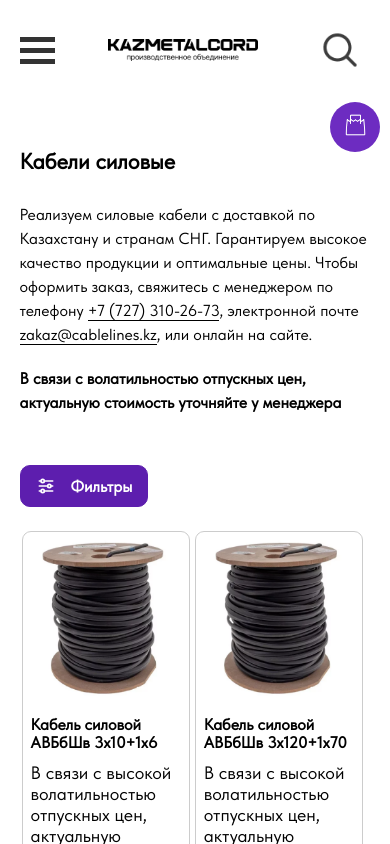
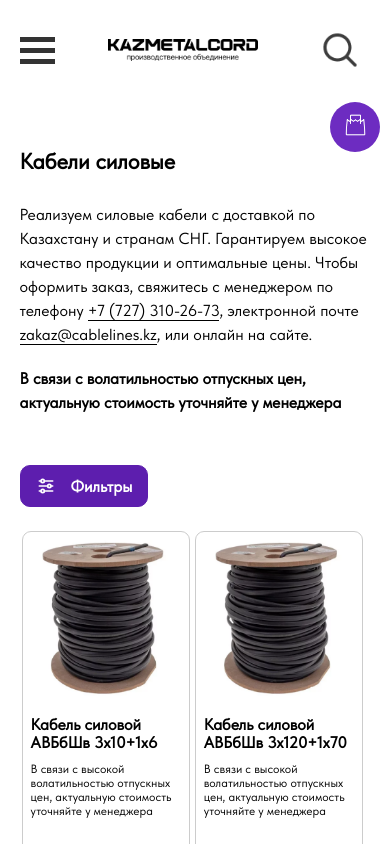
Before and after one commit to m-bikko/Kaz-Metal-Cord-Vite, a React (Vite) app: page /kabeli-silovye in a window 390 px wide. Shown: the top 844 px of the page. Built offline with nearby package versions, Linux system fonts and the light colour scheme.

Commit message:
Used Params

```diff
--- a/src/App.jsx
+++ b/src/App.jsx
@@ -53,6 +53,8 @@ function App() {
                 <Route path="transformatory" element={<TransformatoryPage/>}/>
                 <Route path="truby-kabel-kanaly" element={<TrubyKabelKanalyPage/>}/>
 
+                <Route path="search/:searchTerm" element={<SearchComponent/>}/>
+
                 <Route path="dostavka" element={<DeliveryPage/>}/>
                 <Route path="contacts" element={<Contacts/>}/>
                 <Route path="kak-kupit" element={<HowToBuyPage/>}/>
--- a/src/Layout.jsx
+++ b/src/Layout.jsx
@@ -1,21 +1,20 @@
 import React, {useState} from "react";
 import Nav from "./components/Nav/Nav.jsx";
 import Footer from "./components/Footer/Footer.jsx";
-import {Outlet} from "react-router-dom";
-import SearchComponent from "./components/SearchComponent/SearchComponent";
+import {Outlet, useNavigate} from "react-router-dom";
 
 function Layout() {
     const [searchTerm, setSearchTerm] = useState("");
-
+    const navigate = useNavigate();
     const handleEnterPressed = (term) => {
         setSearchTerm(term);
+        navigate(`/search/${term}`)
     };
 
     return (
         <>
             <Nav onEnterPressed={handleEnterPressed}/>
             <div className="wrapper">
-                <SearchComponent searchTerm={searchTerm}/>
                 <Outlet/>
             </div>
             <Footer />
--- a/src/components/Card/Card.css
+++ b/src/components/Card/Card.css
@@ -111,7 +111,9 @@
     .detail {
         font-size: 14px;
     }
-
+    .hint {
+        font-size: 12px;
+    }
     .description, .price {
         font-size: 16px;
         line-height: 18px;
--- a/src/components/CardLoader/CardLoader.jsx
+++ b/src/components/CardLoader/CardLoader.jsx
@@ -1,9 +1,6 @@
 import React, {useEffect, useState} from "react";
 import './CardLoader.css';
 import Card from "../Card/Card.jsx";
-import truba from "../../photos/products/трубы-кабель-каналы.png";
-import truba_gofra from "../../photos/products/труба-гофра.png";
-import metalorukav from "../../photos/products/металлорукав.png";
 
 const CardLoader = ({selectedData, cardData, cardImage}) => {
     const [visibleCards, setVisibleCards] = useState(6);
--- a/src/components/SearchComponent/SearchComponent.jsx
+++ b/src/components/SearchComponent/SearchComponent.jsx
@@ -1,4 +1,5 @@
 import React, {useState} from "react";
+import {useParams} from "react-router-dom";
 import './SearchComponent.css'
 import Card from "../Card/Card";
 import jsonData from "../Shared/for-search-all-products.json";
@@ -19,18 +20,19 @@ import truba_gofra from '../../photos/products/труба-гофра.png'
 import metalorukav from '../../photos/products/металлорукав.png'
 
 
-const SearchComponent = ({ searchTerm }) => {
+const SearchComponent = () => {
 
-    const [visibleCards, setVisibleCards] = useState(6);
-
+    const searchTerm = useParams();
 
     const searchResults = jsonData.filter((item) =>
-        item.name.toLowerCase().includes(searchTerm.toLowerCase())
+        item.name.toLowerCase().includes(searchTerm.searchTerm.toLowerCase())
     );
+
+    const [visibleCards, setVisibleCards] = useState(16)
 
     const handleLoadMore = () => {
         if(searchResults.length > visibleCards + 6){
-            setVisibleCards(prevVisibleItems => prevVisibleItems + 6);
+            setVisibleCards(prevVisibleItems => prevVisibleItems + 8);
         }
         else {
             setVisibleCards(prevVisibleItems => prevVisibleItems + (searchResults.length - prevVisibleItems));
@@ -57,9 +59,8 @@ const SearchComponent = ({ searchTerm }) => {
         "Металлорукав" : metalorukav
     }
 
-    if (!searchTerm) {
-        return <></>;
-    }
+
+
     return (
         <div className='search-comp'>
             <div className='search-card-container'>
```
